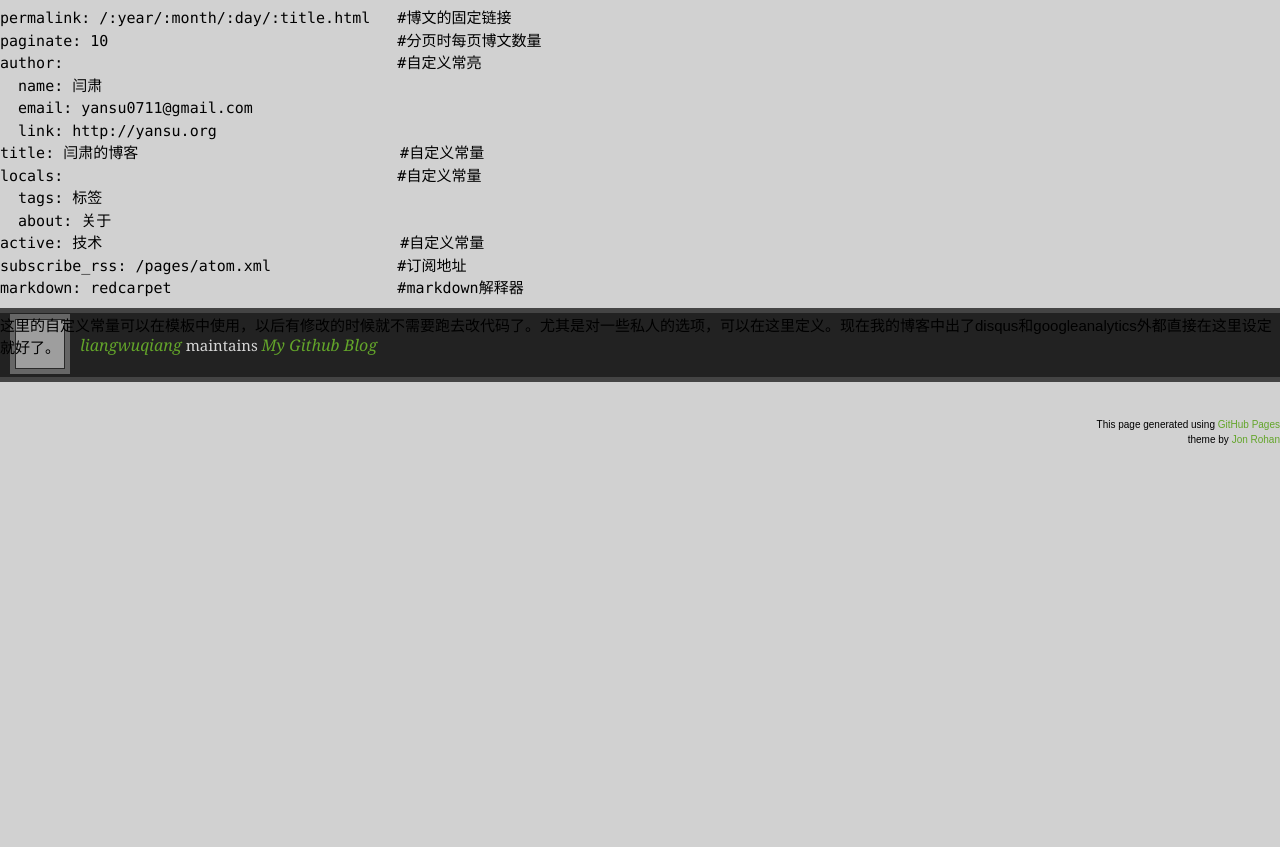
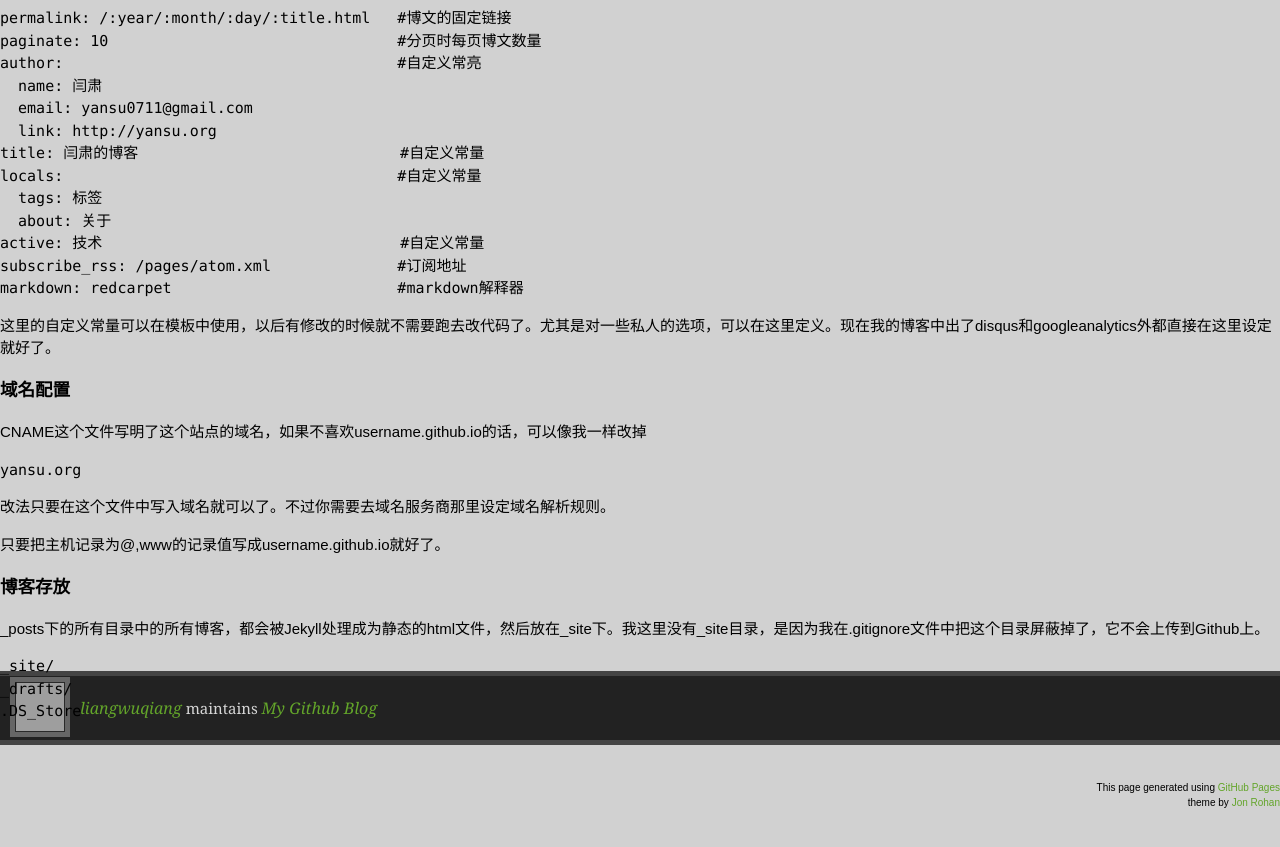
Before and after one commit to liangwuqiang/AQ-blog, a Jekyll site: the page built from _posts/2017-06-06-在Github上搭建Jekyll博客和创建主题.md, in a window 1280 px wide and 900 px high, scrolled down 1489 px. Shown: the top 847 px of the window. Built offline with Jekyll 4.4.1, drawn with Linux system fonts in a browser that asks for light colours; before the commit the page ends 2026 px from its top, so only the background shows below that; grey boxes are pictures that could not be loaded.

Commit message:
Update 2017-06-06-在Github上搭建Jekyll博客和创建主题.md

````diff
--- a/_posts/2017-06-06-在Github上搭建Jekyll博客和创建主题.md
+++ b/_posts/2017-06-06-在Github上搭建Jekyll博客和创建主题.md
@@ -80,3 +80,26 @@ markdown: redcarpet                         #markdown解释器
 ```
 
 这里的自定义常量可以在模板中使用，以后有修改的时候就不需要跑去改代码了。尤其是对一些私人的选项，可以在这里定义。现在我的博客中出了disqus和googleanalytics外都直接在这里设定就好了。
+
+
+### 域名配置
+
+CNAME这个文件写明了这个站点的域名，如果不喜欢username.github.io的话，可以像我一样改掉
+
+```a
+yansu.org
+```
+
+改法只要在这个文件中写入域名就可以了。不过你需要去域名服务商那里设定域名解析规则。
+
+只要把主机记录为@,www的记录值写成username.github.io就好了。
+
+### 博客存放
+
+\_posts下的所有目录中的所有博客，都会被Jekyll处理成为静态的html文件，然后放在_site下。我这里没有_site目录，是因为我在.gitignore文件中把这个目录屏蔽掉了，它不会上传到Github上。
+
+```a
+_site/
+_drafts/
+.DS_Store
+```
````
